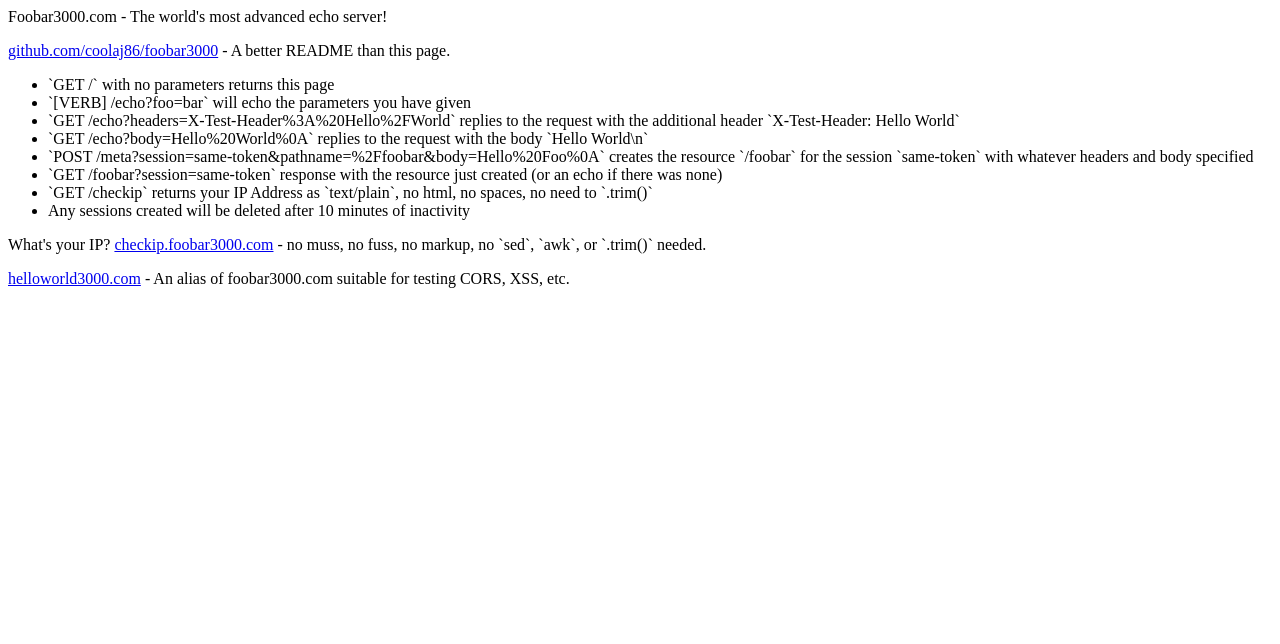
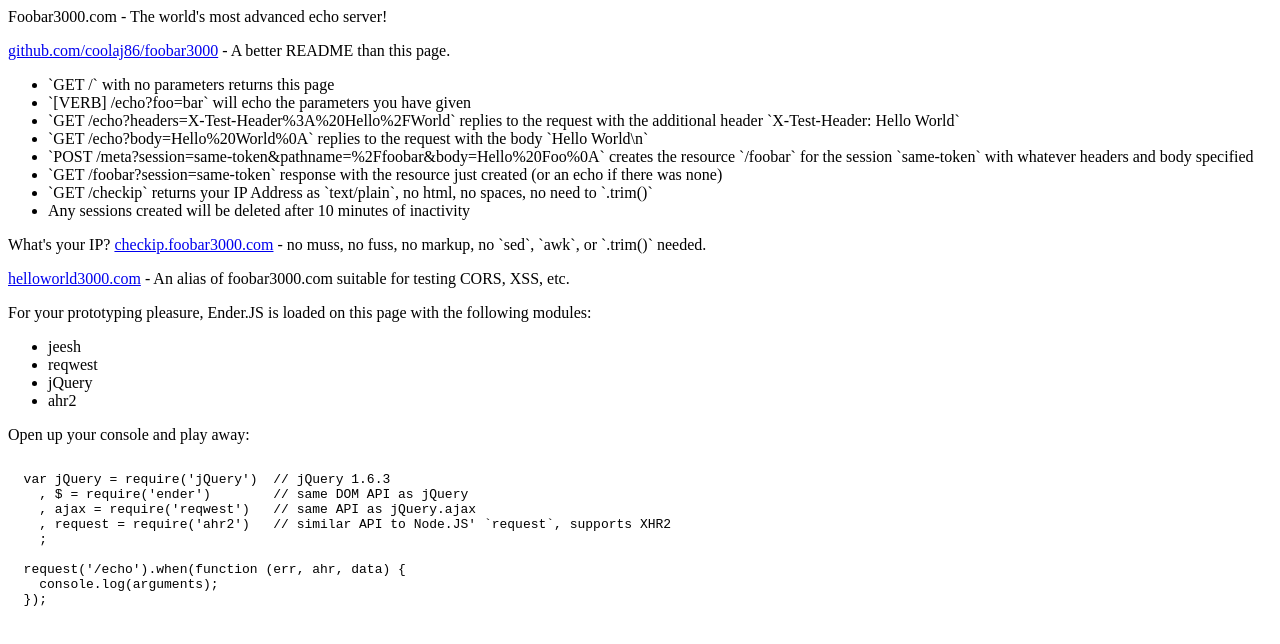
Before and after one commit to coolaj86/foobar3000, a website: page index.html in a window 1280 px wide. Drawn offline with Linux system fonts and the light colour scheme.

Commit message:
added ender.js for faster prototyping

```diff
--- a/app.js
+++ b/app.js
@@ -45,7 +45,7 @@
 
     console.log('Echo Echo Echo...');
 
-    if (/GET/i.exec(req.method) && '/' === req.url && !req.body) {
+    if (/GET/i.exec(req.method) && '/' === req.url && !req.body || /ender\.js/.exec(req.url)) {
       return next();
     }
 
--- a/index.html
+++ b/index.html
@@ -1,8 +1,7 @@
 <html>
   <head>
     <title>Foobar3000 - the world's most advanced test server</title>
-    <script>
-    </script>
+    <script src="ender.js"></script>
   </head>
   <body>
     Foobar3000.com - The world's most advanced echo server!
@@ -25,5 +24,26 @@
     <p>
       <a href="http://helloworld3000.com">helloworld3000.com</a> - An alias of foobar3000.com suitable for testing CORS, XSS, etc.
     </p>
+    For your prototyping pleasure, Ender.JS is loaded on this page with the following modules:
+    <ul>
+      <li>jeesh</li>
+      <li>reqwest</li>
+      <li>jQuery</li>
+      <li>ahr2</li>
+    </ul>
+    Open up your console and play away:
+    <pre>
+<code>
+  var jQuery = require('jQuery')  // jQuery 1.6.3
+    , $ = require('ender')        // same DOM API as jQuery
+    , ajax = require('reqwest')   // same API as jQuery.ajax
+    , request = require('ahr2')   // similar API to Node.JS' `request`, supports XHR2
+    ;
+
+  request('/echo').when(function (err, ahr, data) {
+    console.log(arguments);
+  });
+</code>
+    </pre>
   </body>
 </html>
--- /dev/null
+++ b/mkender.js
@@ -0,0 +1,2 @@
+#!/bin/bash
+ender build jQuery jeesh reqwest ahr2
```
